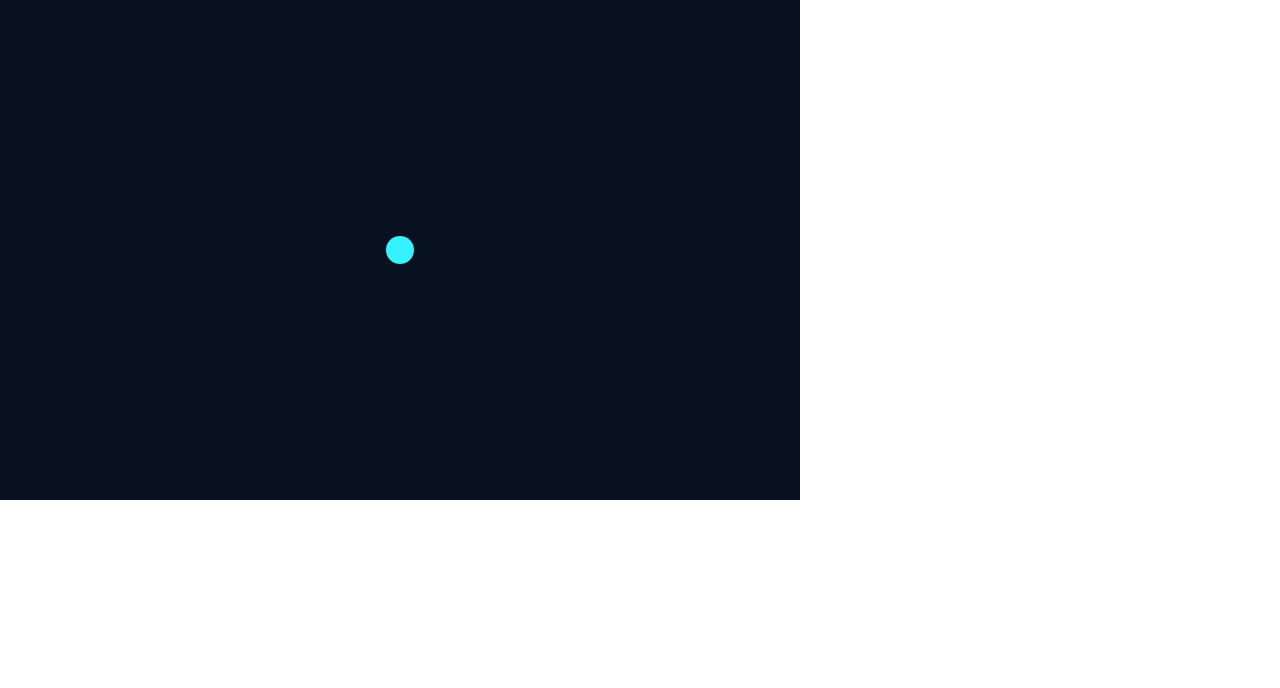
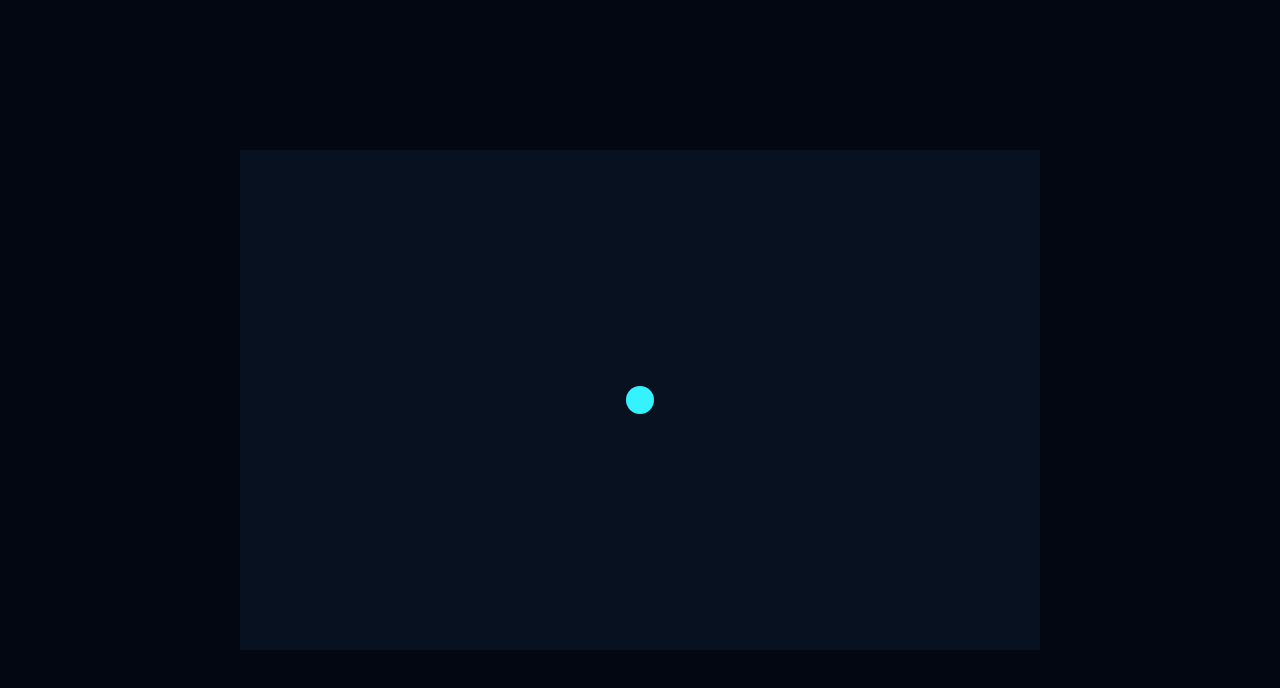
Before and after one commit to alineopinho/signal-lost, a plain HTML site: page index.html in a window 1280 px wide. Drawn offline with Linux system fonts and the light colour scheme.

Commit message:
style: centraliza área do jogo na página

```diff
--- a/styles.css
+++ b/styles.css
@@ -1,3 +1,14 @@
 body {
   margin: 0;
+  min-height: 100vh;
+
+  display: flex;
+  justify-content: center;
+  align-items: center;
+
+  background-color: #020711;
 }
+
+canvas {
+  display: block;
+}
```
